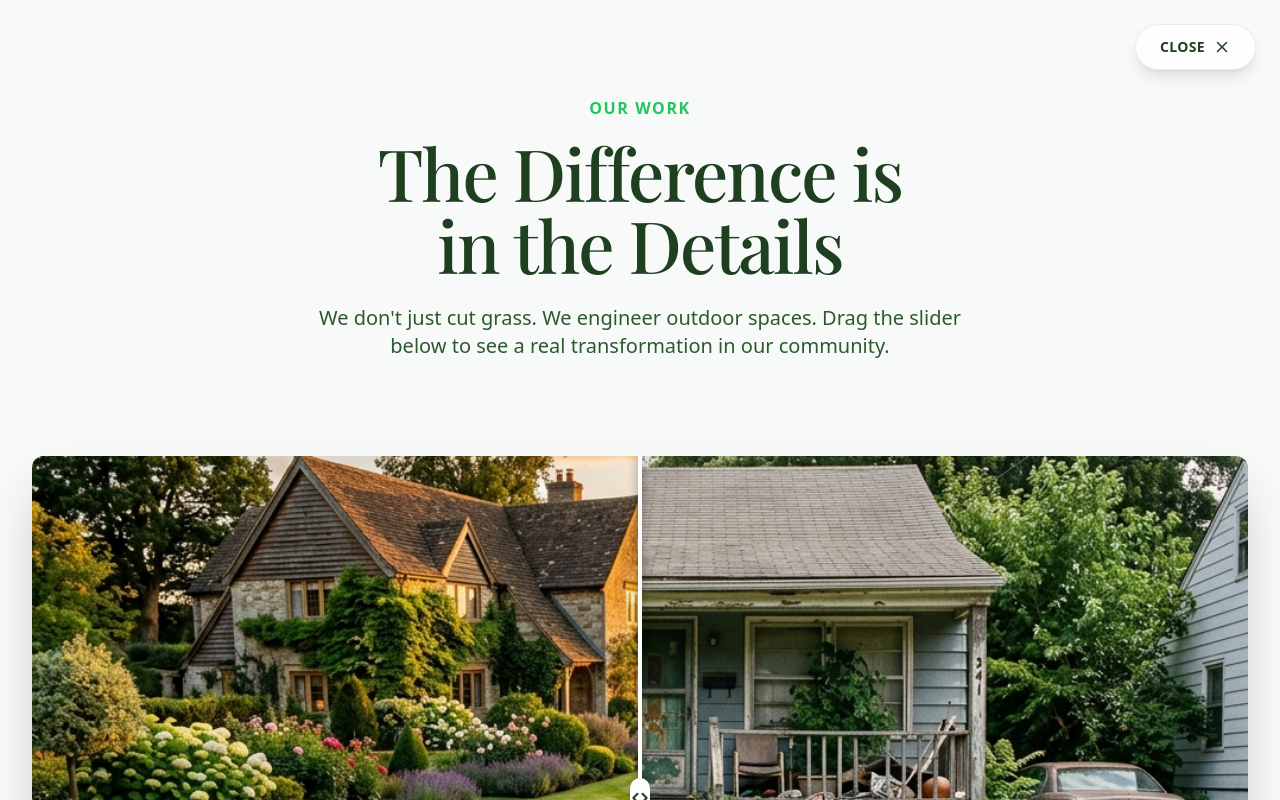
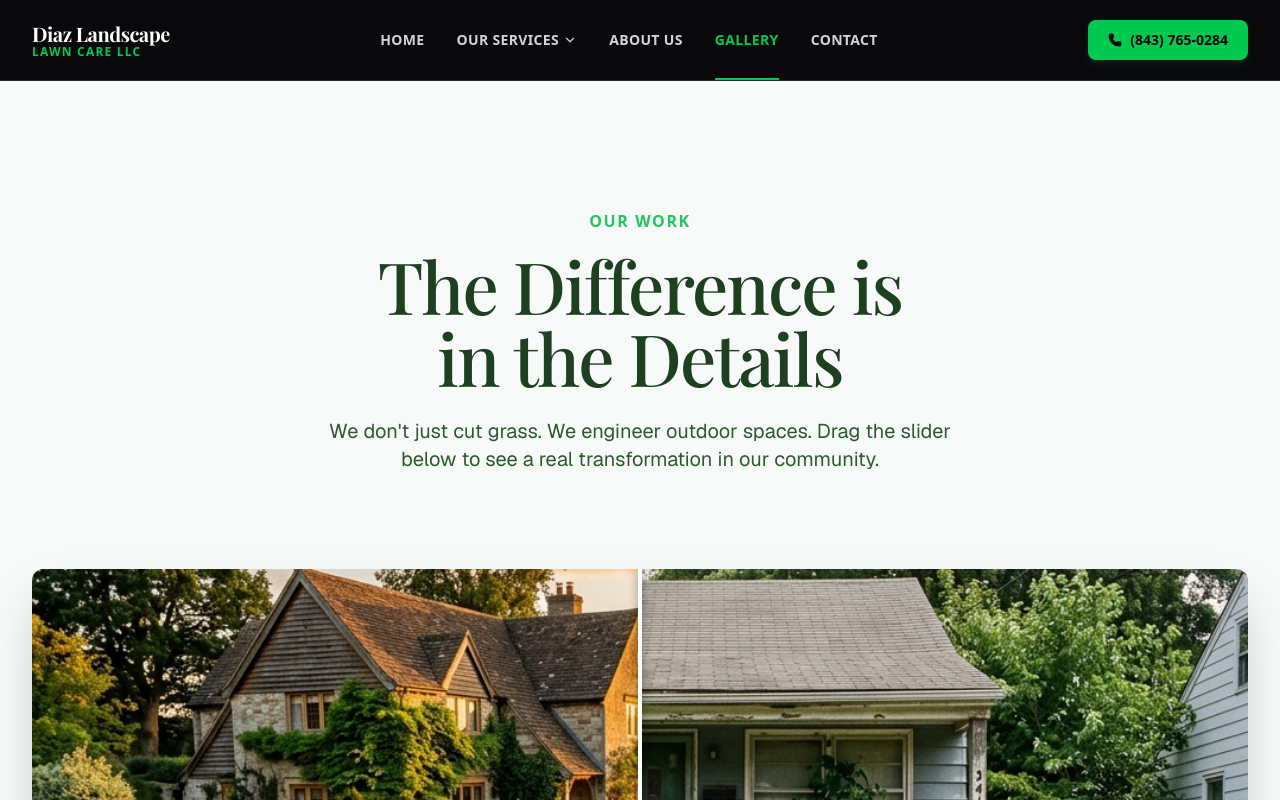
Before and after one commit to beezo032/diaz-landscape, a Next.js app: page /gallery in a window 1280 px wide. Shown: the top 800 px of the page. Built offline with nearby package versions, Linux system fonts and the light colour scheme; a web font is replaced by a local one.

Commit message:
refactor: integrate gallery route into global marketing layout and remove modal overlay close button

```diff
--- a/src/components/GalleryClientWrapper.tsx
+++ b/src/app/(marketing)/gallery/page.tsx
@@ -1,11 +1,13 @@
-"use client";
-
-import { useRouter, usePathname } from "next/navigation";
+import { Metadata } from "next";
 import Link from "next/link";
 import Image from "next/image";
-import { X, ArrowRight } from "lucide-react";
-import { motion } from "framer-motion";
+import { ArrowRight } from "lucide-react";
 import BeforeAfterSlider from "@/components/BeforeAfterSlider";
+
+export const metadata: Metadata = {
+  title: "Our Work Portfolio | Before & After | Diaz Landscape",
+  description: "See the difference. View our local landscaping projects, before-and-after transformations, and cleanups in Charleston and Ladson, SC.",
+};
 
 const localProjects = [
   {
@@ -45,44 +47,18 @@ const localProjects = [
   },
 ];
 
-export default function GalleryClientWrapper() {
-  const router = useRouter();
-  const pathname = usePathname();
+export default function GalleryPage() {
+  return (
+    <div className="relative min-h-[100dvh] bg-brand-offwhite text-brand-forest pt-28 md:pt-32 pb-32">
+      <div className="max-w-7xl mx-auto px-4 sm:px-6 lg:px-8">
 
-  const handleClose = () => {
-    // Force cleanup scroll-locks before transitioning
-    document.body.style.overflow = "";
-    document.documentElement.style.overflow = "";
-    router.push("/");
-  };
-
-  return (
-    <motion.div
-      key={pathname}
-      initial={{ opacity: 0 }}
-      animate={{ opacity: 1 }}
-      exit={{ opacity: 0 }}
-      transition={{ duration: 0.4 }}
-      className="relative min-h-[100dvh] bg-brand-offwhite text-brand-forest pb-32"
-    >
-      {/* Persistent Close Button using navigation router */}
-      <button
-        onClick={handleClose}
-        className="fixed top-6 right-6 z-[9999] flex items-center gap-2 px-6 py-3 rounded-full bg-white/80 backdrop-blur-md text-brand-forest hover:bg-white transition-colors shadow-lg border border-brand-forest-light/10"
-        aria-label="Close Gallery"
-      >
-        <span className="font-semibold tracking-wide uppercase text-sm">Close</span>
-        <X size={18} />
-      </button>
-
-      <div className="max-w-7xl mx-auto px-4 sm:px-6 lg:px-8 py-20 md:py-24">
         {/* Header Section */}
         <div className="text-center max-w-3xl mx-auto mb-16 md:mb-24">
           <p className="text-brand-grass-dark font-bold tracking-widest uppercase mb-4">Our Work</p>
           <h1 className="text-5xl md:text-7xl font-serif font-medium tracking-tight mb-6">
             The Difference is <br className="hidden md:block"/> in the Details
           </h1>
-          <p className="text-lg md:text-xl text-brand-forest-light max-w-2xl mx-auto">
+          <p className="text-lg md:text-xl text-brand-forest-light max-w-2xl mx-auto font-sans">
             We don't just cut grass. We engineer outdoor spaces. Drag the slider below to see a real transformation in our community.
           </p>
         </div>
@@ -154,6 +130,6 @@ export default function GalleryClientWrapper() {
           </Link>
         </div>
       </div>
-    </motion.div>
+    </div>
   );
 }
--- a/src/app/gallery/page.tsx
+++ /dev/null
@@ -1,11 +0,0 @@
-import { Metadata } from "next";
-import GalleryClientWrapper from "@/components/GalleryClientWrapper";
-
-export const metadata: Metadata = {
-  title: "Our Work Portfolio | Before & After | Diaz Landscape",
-  description: "See the difference. View our local landscaping projects, before-and-after transformations, and cleanups in Charleston and Ladson, SC.",
-};
-
-export default function GalleryPage() {
-  return <GalleryClientWrapper />;
-}
```
